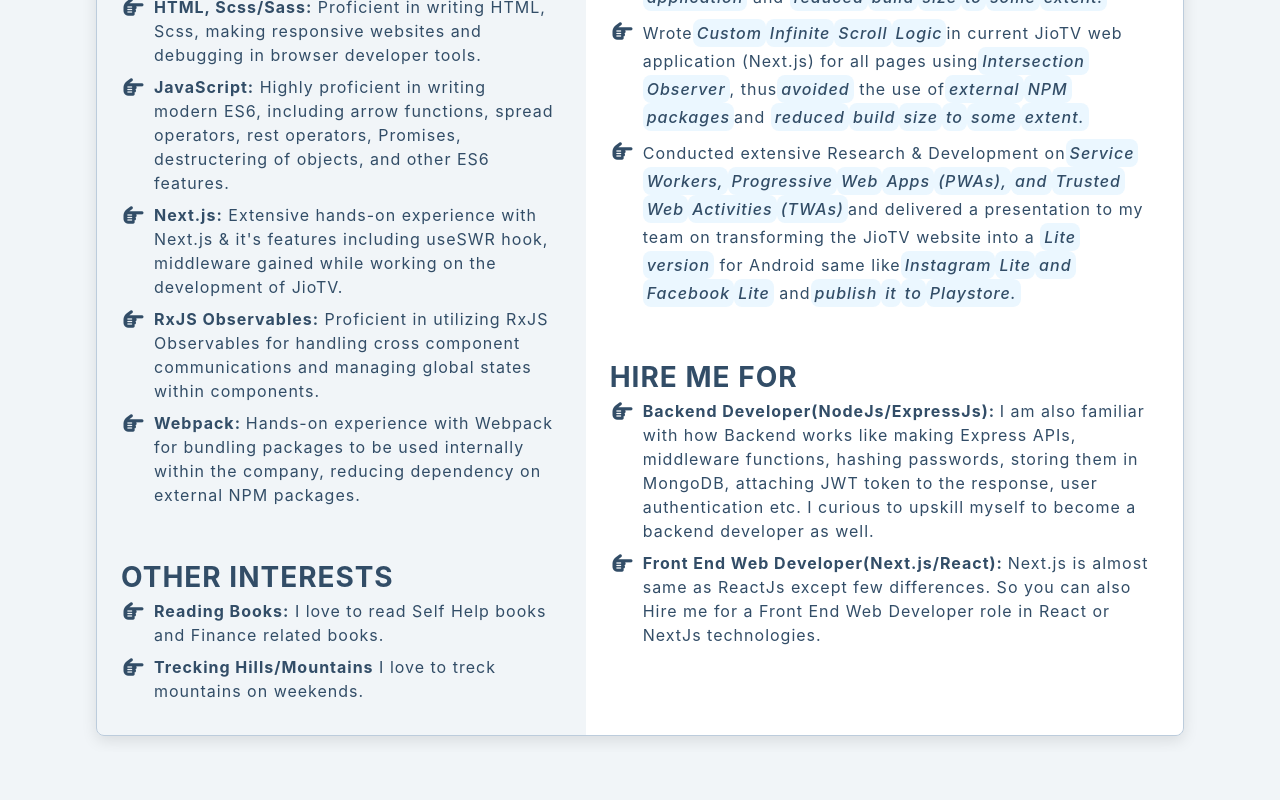
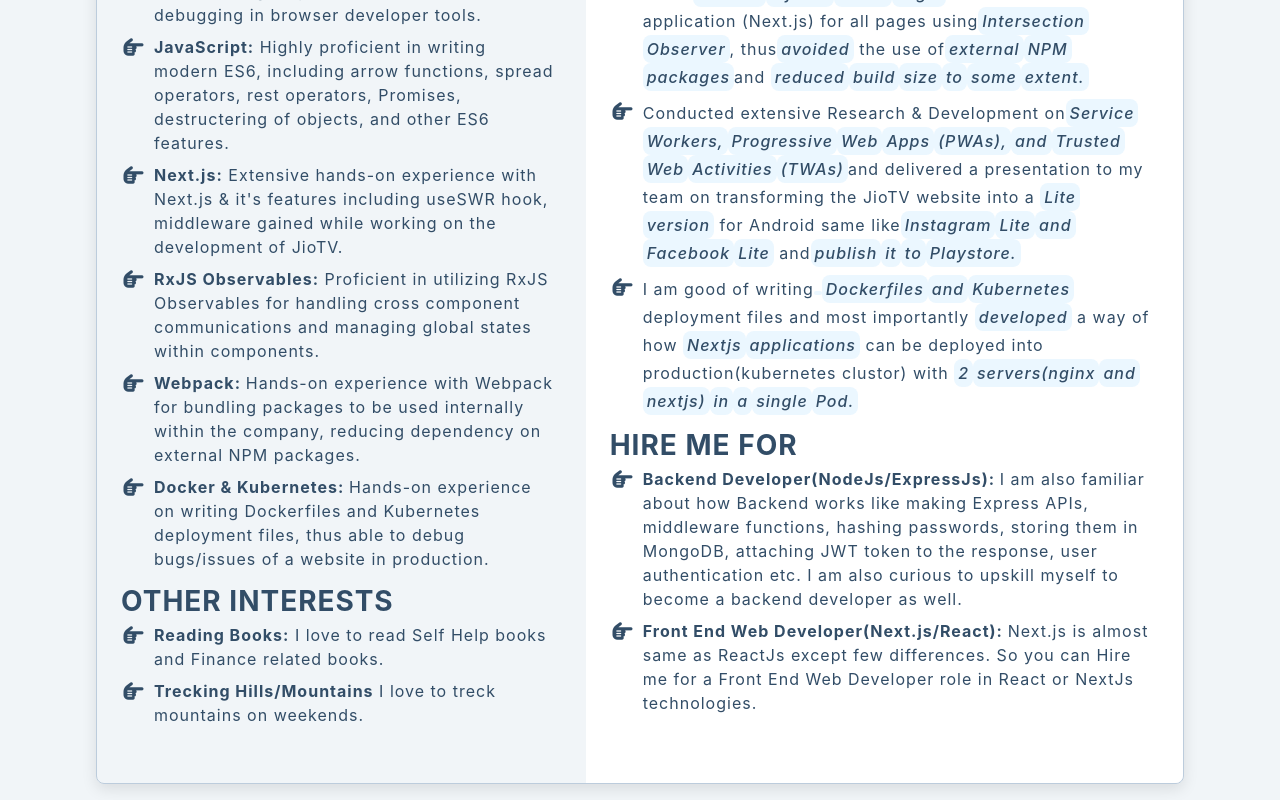
Before and after one commit to csrinu236/resume-maker, a Next.js app: page / in a window 1280 px wide. Shown: the part 578-1378 px from the top of the page. Before the commit the page ends 1330 px from the top, so only its background shows below. Built offline with nearby package versions, Linux system fonts and the light colour scheme.

Commit message:
added docker files

```diff
--- a/pages/index.js
+++ b/pages/index.js
@@ -5,7 +5,8 @@ export default function Home() {
     <>
       <section className="section">
         <div className="section-center main-center">
-          <div className="user-info">
+          <div className="user-container">
+            <div className="user-bio">
               <div className="user-container theme-black">
                 <h2 className="title">CHENNA SREENU</h2>
                 <h4 className="thin mb-2 role">
@@ -41,6 +42,8 @@ export default function Home() {
               {/* =================================================== */}
               {/* =================================================== */}
               {/* =================================================== */}
+            </div>
+            <div className="user-info">
               <div className="user-container">
                 <h3>EDUCATION</h3>
                 <div className="user-details">
@@ -91,9 +94,10 @@ export default function Home() {
                       <i class="fa-solid fa-hand-pointer fa-rotate-90 fa-lg fa-fw"></i>
                     </span>
                     <span>
-                    <b>JavaScript:</b> Highly proficient in writing modern ES6,
-                    including arrow functions, spread operators, rest operators,
-                    Promises, destructering of objects, and other ES6 features.
+                      <b>JavaScript:</b> Highly proficient in writing modern
+                      ES6, including arrow functions, spread operators, rest
+                      operators, Promises, destructering of objects, and other
+                      ES6 features.
                     </span>
                   </h5>
                   <h5 className="icon-control thin">
@@ -101,9 +105,9 @@ export default function Home() {
                       <i class="fa-solid fa-hand-pointer fa-rotate-90 fa-lg fa-fw"></i>
                     </span>
                     <span>
-                    <b>Next.js:</b> Extensive hands-on experience with Next.js &
-                    it's features including useSWR hook, middleware gained while
-                    working on the development of JioTV.
+                      <b>Next.js:</b> Extensive hands-on experience with Next.js
+                      & it's features including useSWR hook, middleware gained
+                      while working on the development of JioTV.
                     </span>
                   </h5>
                   <h5 className="icon-control thin">
@@ -112,8 +116,8 @@ export default function Home() {
                     </span>
                     <span>
                       <b>RxJS Observables:</b> Proficient in utilizing RxJS
-                    Observables for handling cross component communications and
-                    managing global states within components.
+                      Observables for handling cross component communications
+                      and managing global states within components.
                     </span>
                   </h5>
                   <h5 className="icon-control thin">
@@ -122,8 +126,18 @@ export default function Home() {
                     </span>
                     <span>
                       <b>Webpack: </b>Hands-on experience with Webpack for
-                    bundling packages to be used internally within the company,
-                    reducing dependency on external NPM packages.
+                      bundling packages to be used internally within the
+                      company, reducing dependency on external NPM packages.
+                    </span>
+                  </h5>
+                  <h5 className="icon-control thin">
+                    <span>
+                      <i class="fa-solid fa-hand-pointer fa-rotate-90 fa-lg fa-fw"></i>
+                    </span>
+                    <span>
+                      <b>Docker & Kubernetes: </b>Hands-on experience on writing
+                      Dockerfiles and Kubernetes deployment files, thus able to
+                      debug bugs/issues of a website in production.
                     </span>
                   </h5>
                 </div>
@@ -145,14 +159,15 @@ export default function Home() {
                       <i class="fa-solid fa-hand-pointer fa-rotate-90 fa-lg fa-fw"></i>
                     </span>
                     <span>
-                    <b>Trecking Hills/Mountains</b> I love to treck mountains on
-                    weekends.
+                      <b>Trecking Hills/Mountains</b> I love to treck mountains
+                      on weekends.
                     </span>
                   </h5>
                 </div>
               </div>
             </div>
-          <div className="job-details">
+          </div>
+          <div className="job-container">
             <div className="user-container career-objective">
               <h3>CAREER OBJECTIVE</h3>
               <h5 className="icon-control thin">
@@ -233,6 +248,21 @@ export default function Home() {
                   <Highlight>publish it to Playstore.</Highlight>
                 </span>
               </h5>
+              <h5 className="icon-control thin">
+                <span>
+                  <i class="fa-solid fa-hand-pointer fa-rotate-90 fa-lg fa-fw"></i>
+                </span>
+                <span>
+                  I am good of writing
+                  <Highlight> Dockerfiles and Kubernetes</Highlight> deployment
+                  files and most importantly <Highlight>developed</Highlight> a
+                  way of how <Highlight>Nextjs applications</Highlight> can be
+                  deployed into production(kubernetes clustor) with{' '}
+                  <Highlight>
+                    2 servers(nginx and nextjs) in a single Pod.
+                  </Highlight>
+                </span>
+              </h5>
             </div>
             <div className="user-container">
               <h3>HIRE ME FOR</h3>
@@ -242,11 +272,11 @@ export default function Home() {
                 </span>
                 <span>
                   <b>Backend Developer(NodeJs/ExpressJs): </b> I am also
-                  familiar with how Backend works like making Express APIs,
+                  familiar about how Backend works like making Express APIs,
                   middleware functions, hashing passwords, storing them in
                   MongoDB, attaching JWT token to the response, user
-                  authentication etc. I curious to upskill myself to become a
-                  backend developer as well.
+                  authentication etc. I am also curious to upskill myself to
+                  become a backend developer as well.
                 </span>
               </h5>
               <h5 className="icon-control thin">
@@ -255,8 +285,8 @@ export default function Home() {
                 </span>
                 <span>
                   <b>Front End Web Developer(Next.js/React): </b> Next.js is
-                  almost same as ReactJs except few differences. So you can also
-                  Hire me for a Front End Web Developer role in React or NextJs
+                  almost same as ReactJs except few differences. So you can Hire
+                  me for a Front End Web Developer role in React or NextJs
                   technologies.
                 </span>
               </h5>
--- a/styles/main.scss
+++ b/styles/main.scss
@@ -240,19 +240,27 @@ p {
   box-shadow: var(--light-shadow);
 }
 
-.job-details {
+.job-container {
   background: var(--clr-white);
+  padding: 1.5rem;
   border-top-right-radius: var(--radius);
   border-bottom-right-radius: var(--radius);
 }
 
+.user-info {
+  padding: 1.5rem;
+}
+
 .user-container {
-  padding: 1.5rem;
+  // padding: 1.5rem;
   border-top-left-radius: var(--radius);
+  margin-bottom: 1rem;
 
   &.theme-black {
+    padding: 1.5rem;
     background: var(--clr-black);
     color: var(--clr-white) !important;
+    margin-bottom: 0;
 
     .title {
       letter-spacing: unset;
```
Lines whose indentation alone changed are shown as unchanged.
